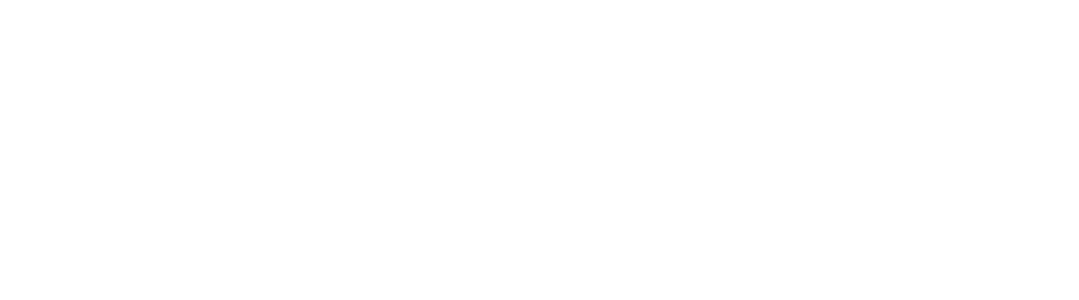
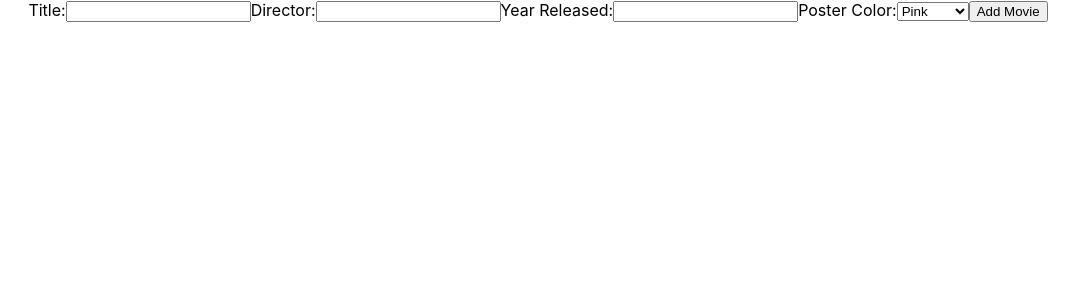
Before and after one commit to CarolynnFleming/movie-list, a React (Create React App) app: page / in a window 1280 px wide. Shown: the top 300 px of the page, without its empty margins (102-1181 px from the left). Built offline with nearby package versions, Linux system fonts and the light colour scheme.

Commit message:
movieform component

```diff
--- a/src/App.js
+++ b/src/App.js
@@ -2,6 +2,7 @@
 import './App.css';
 import { useState } from 'react';
 import useMovieForm from './useMovieForm';
+import MovieForm from './MovieForm';
 
 function App() {
   const [movies, setMovies] = useState('');
@@ -18,7 +19,20 @@
   }
   return (
     <div className="App">
+      <div className='current-movie-section'>
+        <MovieForm titleForm={titleForm}
+          setTitleForm={setTitleForm}
+          directorForm={directorForm}
+          setDirectorForm={setDirectorForm}
+          yearForm={yearForm}
+          setYearForm={setYearForm}
+          colorForm={setColorForm}
+          addMovie={addMovie}/>
+          {
 
+          }
+
+      </div>
     </div>
   );
 }
```
